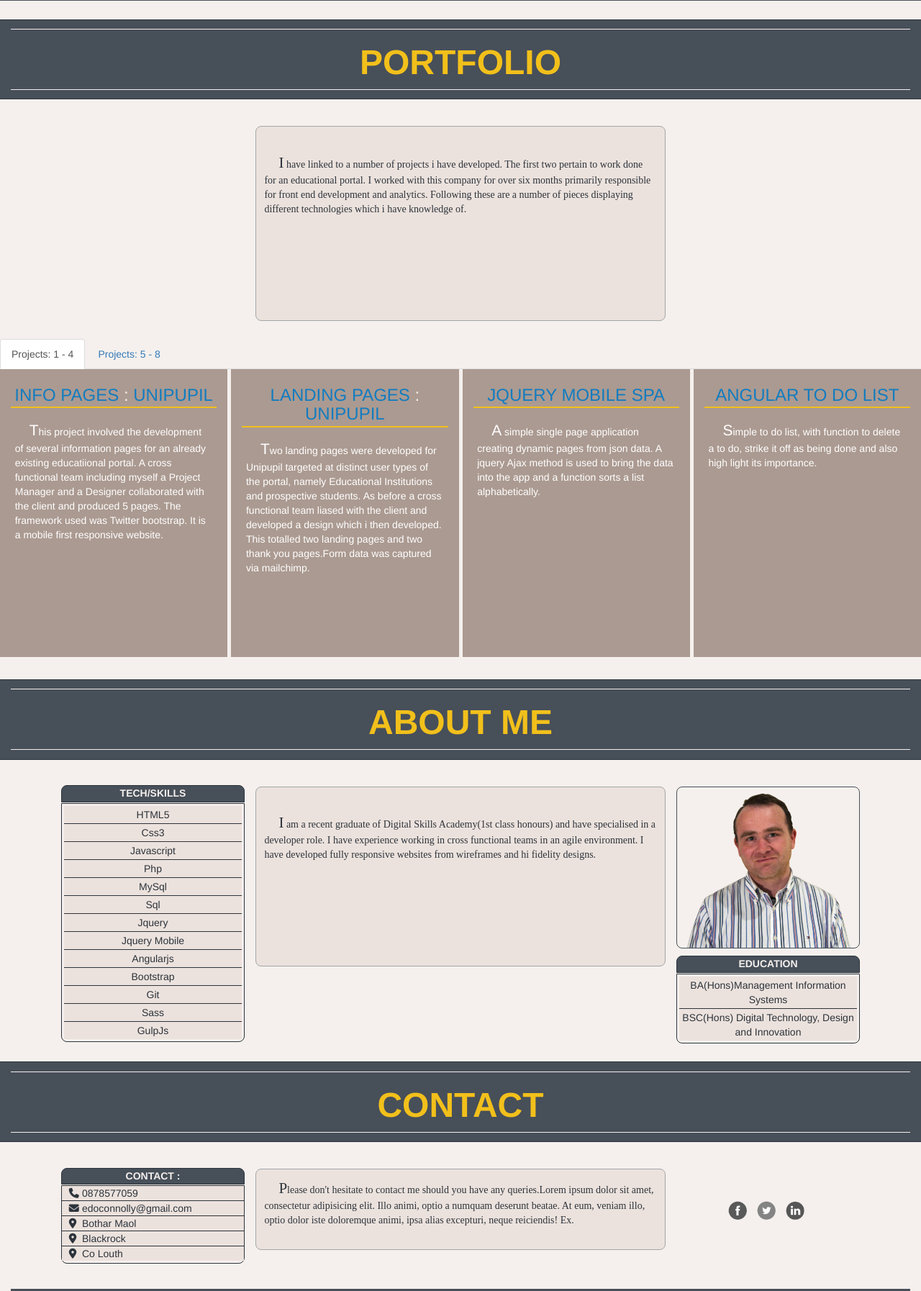
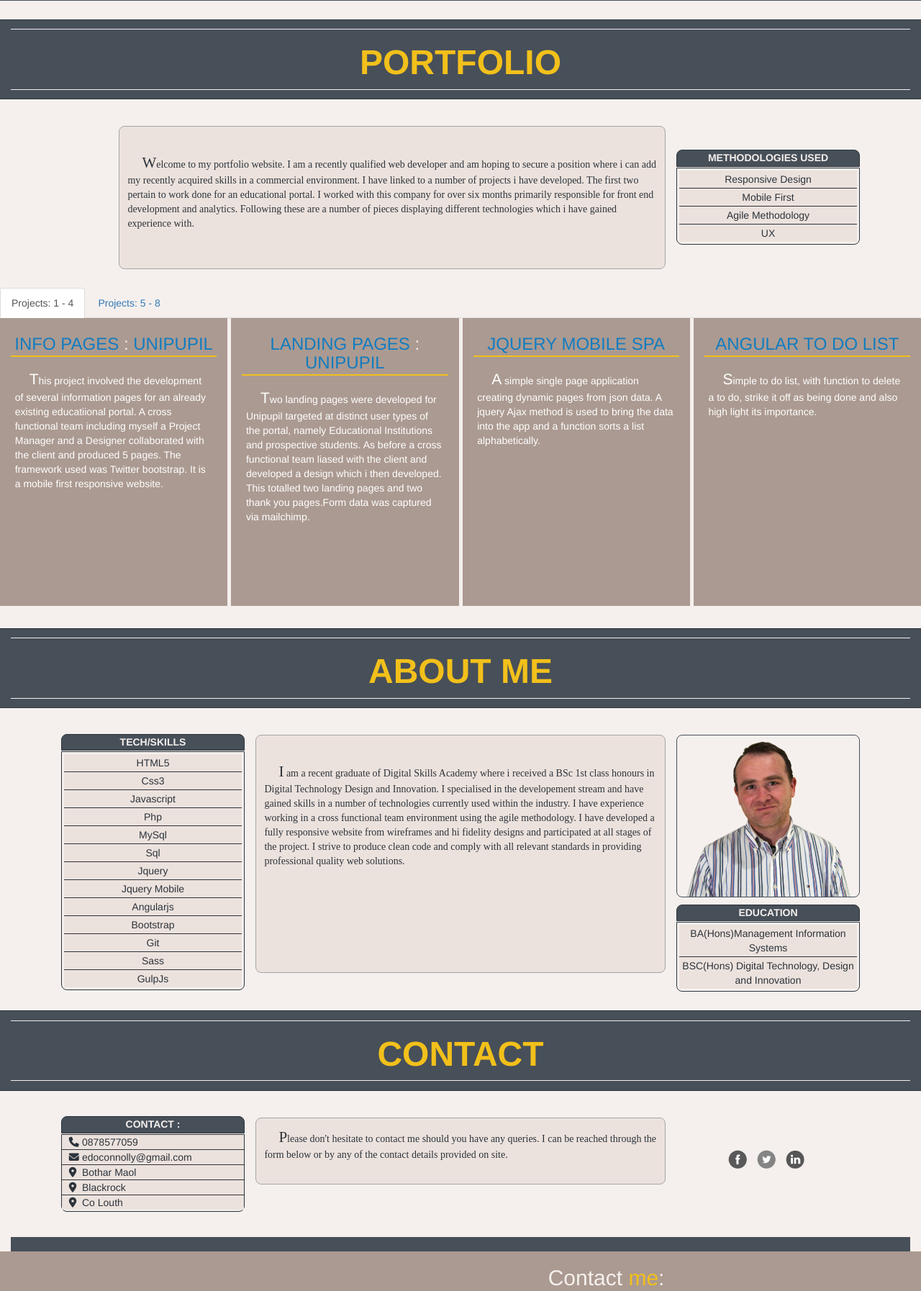
Before and after one commit to barophobe/portsite, a PHP site: page / in a window 1280 px wide. Shown: the part 799-2593 px from the top of the page at 72% size. Run offline with PHP 8.4, Linux system fonts and the light colour scheme; style sheets or scripts are compiled from the project's sources; some libraries are stand-ins or nearby versions; some web fonts are replaced.

Commit message:
almost finished

```diff
--- a/index.php
+++ b/index.php
@@ -82,9 +82,27 @@
 
       <div class="row-fluid">
 
-        <div class="bio col-sm-6 col-sm-offset-3">
+        <div class="bioIntro col-sm-8 col-sm-offset-1">
 
-          <p class="weighty">I have linked to a number of projects i have developed. The first two pertain to work done for an educational portal. I worked with this company for over six months primarily responsible for front end development and analytics. Following these are a number of pieces displaying different technologies which i have knowledge of.</p><br>
+          <p class="weighty">Welcome to my portfolio website. I am a recently qualified web developer and am hoping to secure a position where i can add my recently acquired skills in a commercial environment. I have linked to a number of projects i have developed. The first two pertain to work done for an educational portal. I worked with this company for over six months primarily responsible for front end development and analytics. Following these are a number of pieces displaying different technologies which i have gained experience with.</p><br>
+
+        </div>
+
+         <div class="col-sm-3 edu2">
+
+          <h5>Methodologies Used</h5>
+
+            <ul class="eduLst">
+
+                <li>Responsive Design</li>
+
+                <li>Mobile First</li>
+
+                <li>Agile Methodology</li>
+
+                <li>UX</li>
+
+            </ul>
 
         </div>
 
@@ -268,7 +286,7 @@
 
       <div class="bio col-sm-6">
 
-        <p class="weighty">I am a recent graduate of Digital Skills Academy(1st class honours) and have specialised in a developer role. I have experience working in cross functional teams in an agile environment. I have developed fully responsive websites from wireframes and hi fidelity designs.</p><br>
+        <p class="weighty">I am a recent graduate of Digital Skills Academy where i received a BSc 1st class honours in Digital Technology Design and Innovation. I specialised in the developement stream and have gained skills in a number of technologies currently used within the industry. I have experience working in a cross functional team environment using the agile methodology. I have developed a fully responsive website from wireframes and hi fidelity designs and participated at all stages of the project. I strive to produce clean code and comply with all relevant standards in providing professional quality web solutions.</p><br>
 
       </div>
 
@@ -335,7 +353,7 @@
 
       <div class="bio1 col-sm-6">
 
-            <p class="weighty">Please don't hesitate to contact me should you have any queries.Lorem ipsum dolor sit amet, consectetur adipisicing elit. Illo animi, optio a numquam deserunt beatae. At eum, veniam illo, optio dolor iste doloremque animi, ipsa alias excepturi, neque reiciendis! Ex.</p><br>
+            <p class="weighty">Please don't hesitate to contact me should you have any queries. I can be reached through the form below or by any of the contact details provided on site.</p><br>
 
       </div>
 
--- a/portfolio.css
+++ b/portfolio.css
@@ -6,7 +6,7 @@
   height: 68px;
   width: 220px; }
 
-.bio, .bio1 {
+.bio, .bio1, .bioIntro {
   padding: 3% 1% 10% 1%;
   margin-top: 1%;
   text-indent: 20px;
@@ -16,14 +16,17 @@
   border-radius: 8px;
   border: 1px solid #A2A5A9; }
 
-.bio p:first-letter, .bio1 p:first-letter {
+.bio p:first-letter, .bio1 p:first-letter, .bioIntro p:first-letter {
   font-size: 150%; }
 
-.bio p:first-line, .bio1 p:first-line {
+.bio p:first-line, .bio1 p:first-line, .bioIntro p:first-line {
   font-style: bold; }
 
 .bio1 {
   padding: 1% 1% 0 1%; }
+
+.bioIntro {
+  padding-bottom: 2%; }
 
 .clFl {
   clear: both; }
@@ -1432,7 +1435,7 @@ div.bkGrnd {
   .eduLst li:last-child {
     border-bottom: none; }
 
-.edu h5, .edu1 h5 {
+.edu h5, .edu1 h5, .edu2 h5 {
   background-color: #474F59;
   text-transform: uppercase;
   color: #f5f0ed;
@@ -1447,6 +1450,9 @@ div.bkGrnd {
 
 .edu1 {
   margin-top: 1%; }
+
+.edu2 {
+  margin-top: 3%; }
 
 .topAro {
   position: fixed;
--- a/portfolio.scss
+++ b/portfolio.scss
@@ -50,7 +50,10 @@ width:220px;
   @extend .bio;
    padding:1% 1% 0 1%;
 }
-
+ .bioIntro {
+  @extend .bio;
+  padding-bottom:2%;
+ }
 .clFl {
   clear:both;
 }
@@ -1734,6 +1737,11 @@ div.bkGrnd {
   @extend .edu;
   margin-top: 1%;
 }
+
+.edu2 {
+  @extend .edu;
+  margin-top: 3%;
+}
 .topAro {
   position:fixed;
   width:50px;
```
Also changed, not shown: 1 other file.
